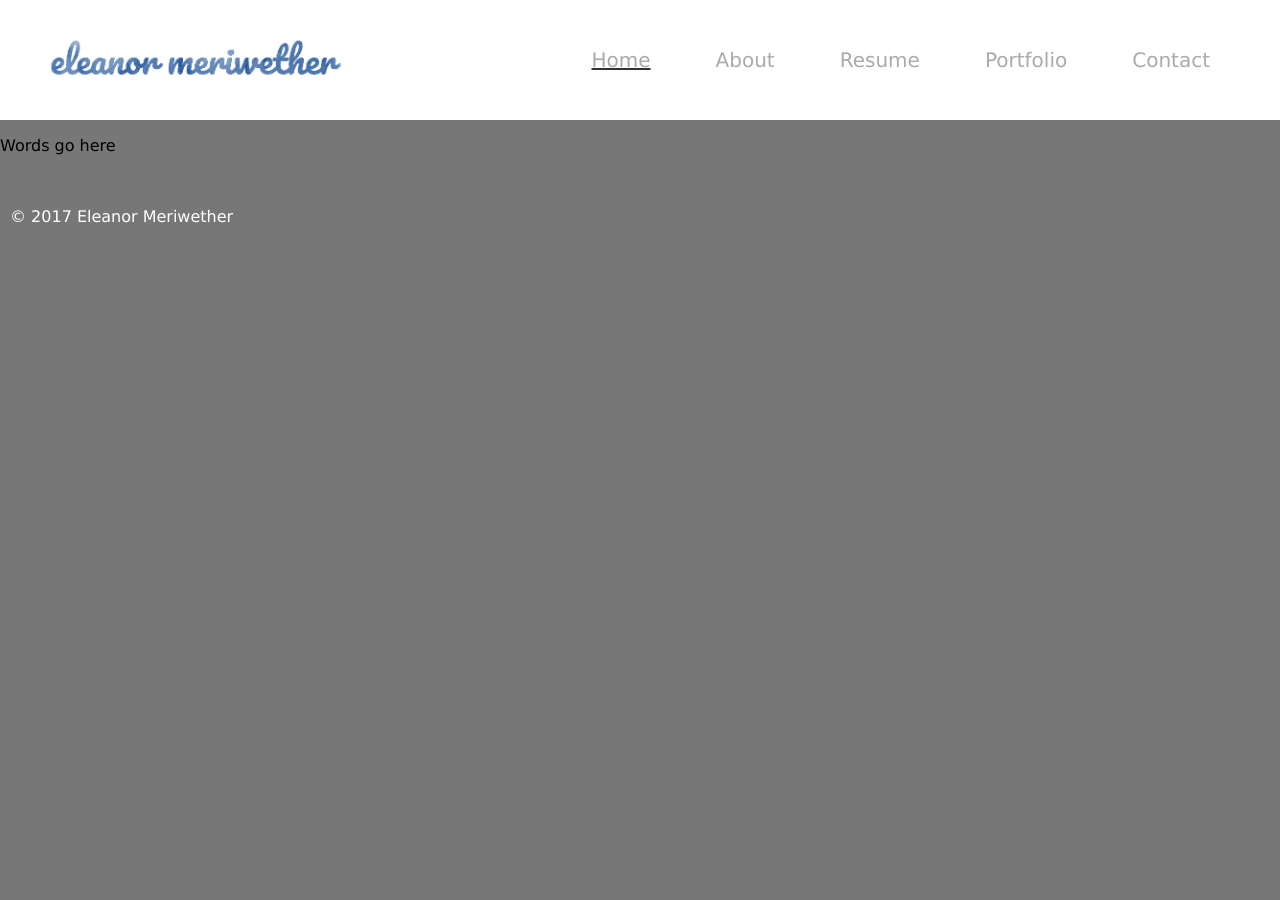
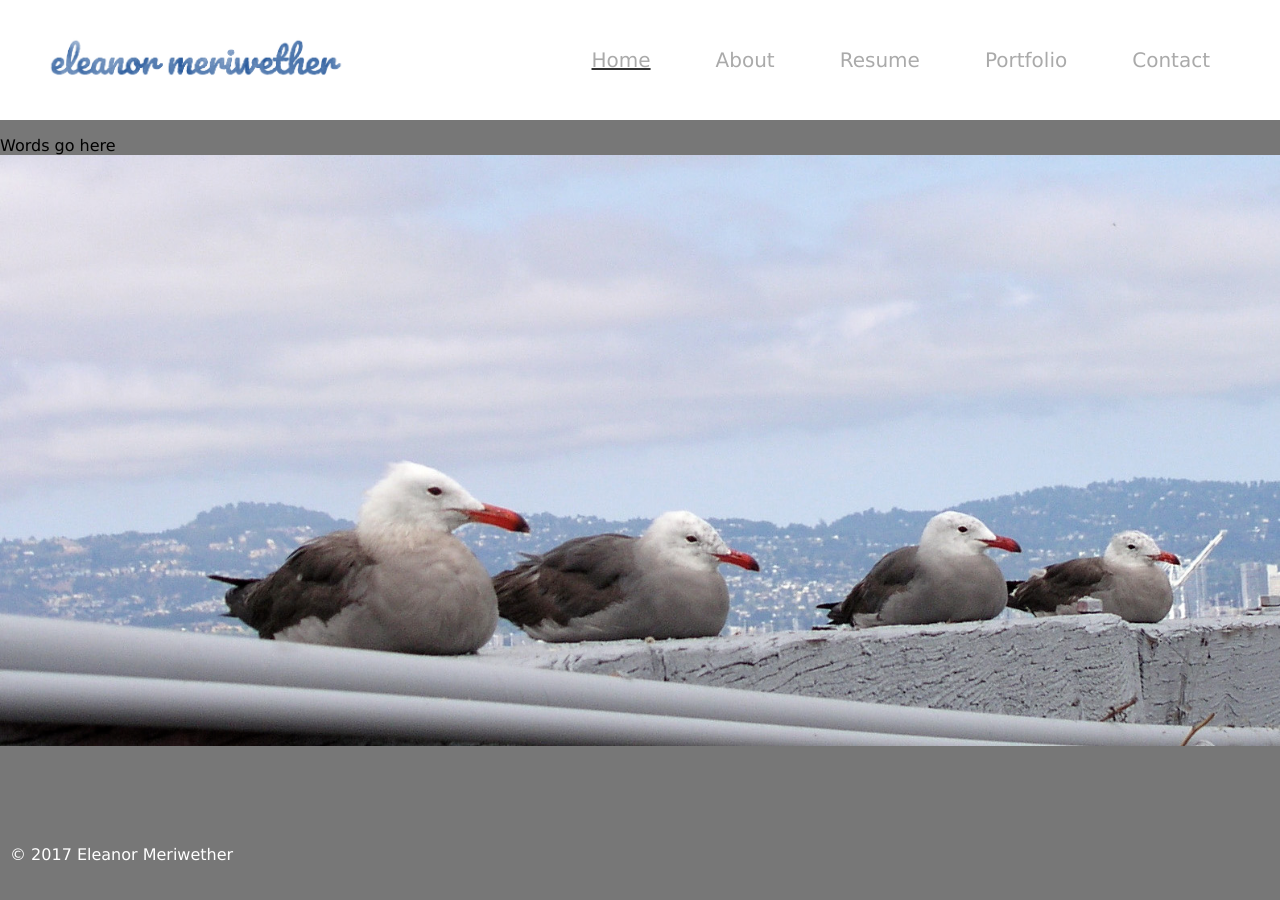
Before and after one commit to emeriwether/emeriwether.github.io, a Jekyll site: the page built from index.html, in a window 1280 px wide. Built offline with Jekyll 4.4.1, drawn with Linux system fonts in a browser that asks for light colours; nearby versions of some CDN libraries.

Commit message:
footer below bg in home

```diff
--- a/css/styles.css
+++ b/css/styles.css
@@ -5,13 +5,6 @@ body, html {
     padding:0;
 }
 
-footer {
-    padding: 20px 10px;
-    color: #fff;
-    display: inline-block;
-}
-
-/*
 #home_bg {
     width: 100%;
     position: absolute;
@@ -19,11 +12,19 @@ footer {
     left: 0;
     z-index: -2;
 }
+
+/* alternative option to try if above doesn't work somewhere
+#home_body {
+    background: url(../img/home_bg.jpg) center center cover no-repeat fixed;
+}
 */
 
-/* alternative option to try if above doesn't work somewhere    */
-#home_body {
-    background: url(../img/home_bg.jpg) center center cover no-repeat fixed;
+footer {
+    padding: 20px 10px;
+    color: #fff;
+    display: inline-block;
+    position: fixed;
+    bottom: 0;
 }
 
 /*
--- a/index.html
+++ b/index.html
@@ -1,11 +1,11 @@
 ---
 layout: default
 ---
-<main role="main" id="home_body">
+<main role="main">
 <article role="article">
 
     <p>Words go here</p>
-    <!--<img src="/img/home_bg.jpg" alt="San Francisco California" id="home_bg">-->
+    <img src="/img/home_bg.jpg" alt="San Francisco California" id="home_bg">
 
 </article>
 </main>
```
